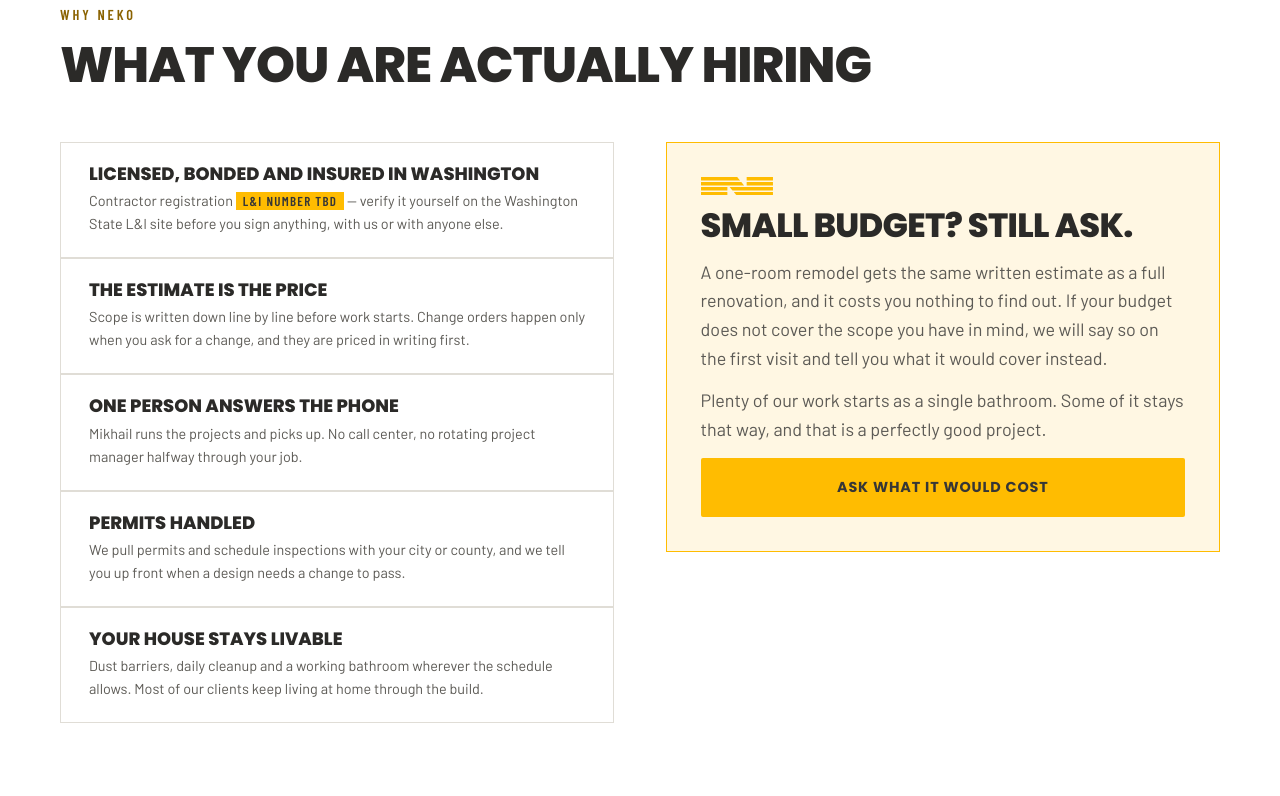
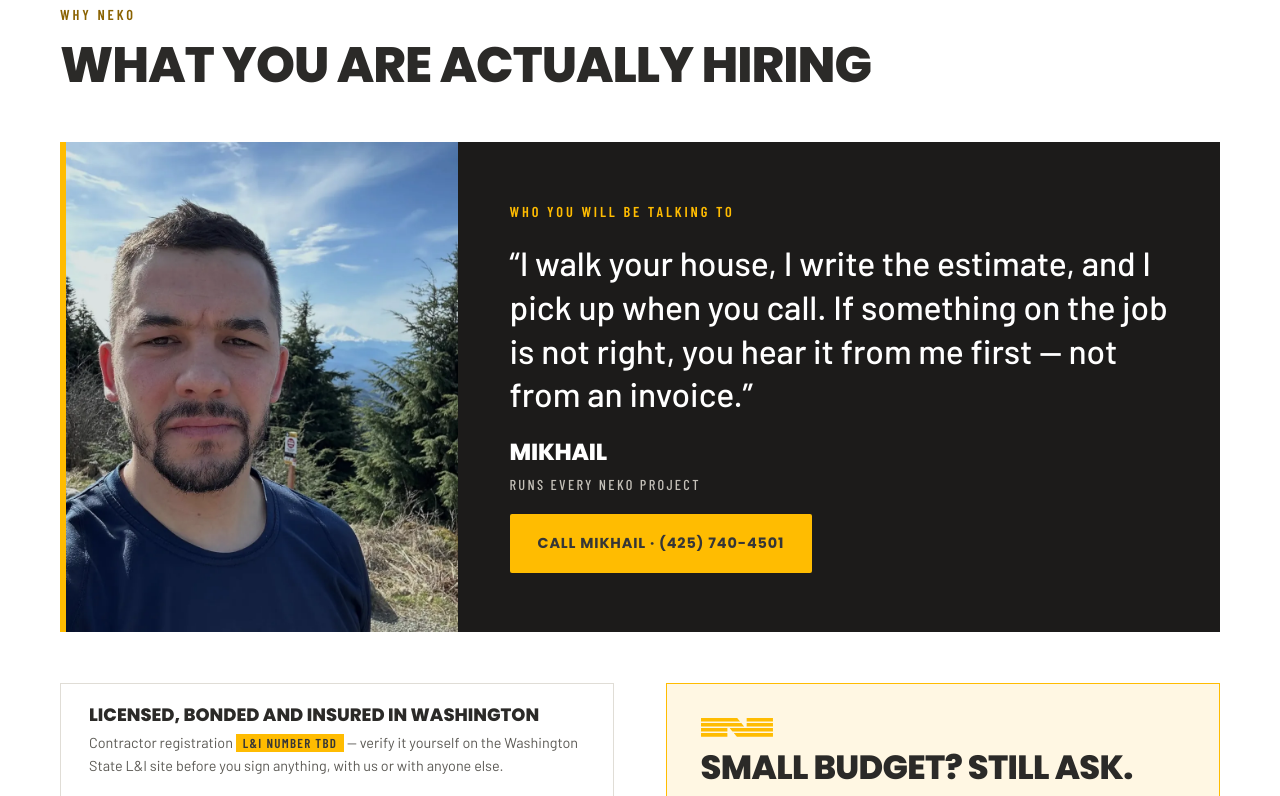
Before and after one commit to lukinmiami-max/neko-construction, a plain HTML site: page index.html in a window 1280 px wide. Shown: the part 3436-4232 px from the top of the page. Drawn offline with nearby package versions, Linux system fonts and the light colour scheme.

Commit message:
Главная: фото и цитата Mikhail в «Why NEKO», аватар у формы заявки
Co-Authored-By: Claude Opus 5.5 <noreply@anthropic.com>
Claude-Session: https://claude.ai/code/session_01MfiJAu863cdmD49ZEznd1Y

```diff
--- a/index.html
+++ b/index.html
@@ -939,6 +939,73 @@ a { color: inherit; }
   .nav--open .nav__drop::after { display: none; }
 }
 
+
+/* ============================================================ owner */
+.owner {
+  display: grid;
+  grid-template-columns: clamp(260px, 34%, 420px) minmax(0, 1fr);
+  gap: clamp(24px, 4vw, 56px);
+  align-items: stretch;
+  background: var(--dark);
+  color: var(--on-dark);
+  border-left: 6px solid var(--gold);
+  margin: 0 0 clamp(28px, 4vw, 56px);
+}
+.owner__photo { display: block; position: relative; aspect-ratio: 4 / 5; }
+.owner__photo img {
+  position: absolute;
+  inset: 0;
+  width: 100%;
+  height: 100%;
+  object-fit: cover;
+  object-position: 40% 30%;
+}
+.owner__body {
+  display: grid;
+  gap: 18px;
+  align-content: center;
+  padding: clamp(24px, 4vw, 48px) clamp(20px, 4vw, 48px) clamp(24px, 4vw, 48px) 0;
+}
+.owner__quote { margin: 0; }
+.owner__quote p {
+  font-family: var(--f-body);
+  font-weight: 500;
+  font-size: var(--step-2);
+  line-height: 1.3;
+  text-wrap: pretty;
+}
+.owner__sig { display: grid; gap: 2px; }
+.owner__sig b {
+  font-family: var(--f-display);
+  font-weight: 800;
+  font-size: var(--step-1);
+  text-transform: uppercase;
+  letter-spacing: -0.01em;
+}
+.owner__sig span {
+  font-family: var(--f-ui);
+  font-size: var(--step--1);
+  letter-spacing: .16em;
+  text-transform: uppercase;
+  color: var(--on-dark-2);
+}
+.owner .btn { justify-self: start; }
+@media (max-width: 760px) {
+  .owner { grid-template-columns: 1fr; border-left: 0; border-top: 6px solid var(--gold); }
+  .owner__photo { aspect-ratio: 4 / 3.4; }
+  .owner__photo img { object-position: 40% 22%; }
+  .owner__body { padding: 0 var(--gutter) 28px; }
+}
+
+.callme { display: flex; gap: 16px; align-items: center; }
+.callme img {
+  width: 72px;
+  height: 72px;
+  flex: none;
+  border-radius: 50%;
+  border: 2px solid var(--gold);
+  object-fit: cover;
+}
 </style>
 <script type="application/ld+json">
 {"@context":"https://schema.org","@type":"GeneralContractor",
@@ -1134,6 +1201,24 @@ a { color: inherit; }
         <p class="eyebrow">Why NEKO</p>
         <h2>What you are actually hiring</h2>
       </div>
+
+      <figure class="owner reveal">
+        <picture class="owner__photo">
+          <source srcset="media/mikhail.webp" type="image/webp">
+          <img src="media/mikhail.jpg" width="960" height="1200" loading="lazy" decoding="async"
+               alt="Mikhail of NEKO Construction on a trail, Mount Rainier in the distance">
+        </picture>
+        <figcaption class="owner__body">
+          <p class="eyebrow eyebrow--on-dark">Who you will be talking to</p>
+          <blockquote class="owner__quote">
+            <p>&ldquo;I walk your house, I write the estimate, and I pick up when you call.
+               If something on the job is not right, you hear it from me first&nbsp;&mdash;
+               not from an invoice.&rdquo;</p>
+          </blockquote>
+          <p class="owner__sig"><b>Mikhail</b><span>Runs every NEKO project</span></p>
+          <a class="btn btn--primary" href="tel:+14257404501">Call Mikhail &middot; (425) 740-4501</a>
+        </figcaption>
+      </figure>
 
       <div class="why reveal">
         <div class="reasons">
@@ -1305,10 +1390,13 @@ a { color: inherit; }
               <dd><span class="todo">Hours TBD</span></dd>
             </div>
           </dl>
+          <div class="callme">
+          <img src="media/mikhail-avatar.jpg" width="240" height="240" loading="lazy" decoding="async" alt="Mikhail">
           <p class="form__note">
             Prefer to talk first? Call and ask for Mikhail. If the job is outside our area or
             outside what we do well, we will tell you and point you somewhere better.
           </p>
+          </div>
         </div>
 
         <form class="form" id="estimate-form" novalidate>
```
Also changed, not shown: media/mikhail-avatar.jpg (added), media/mikhail.jpg (added), media/mikhail.webp (added).
